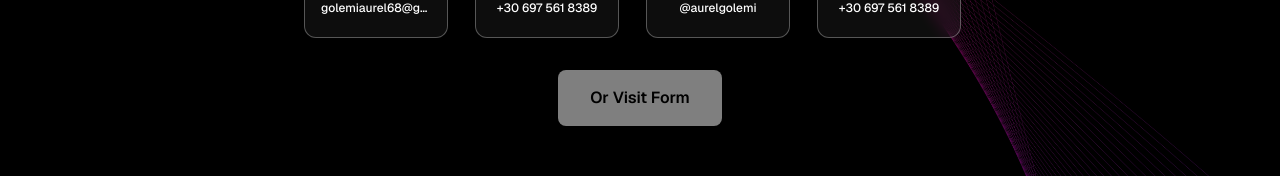
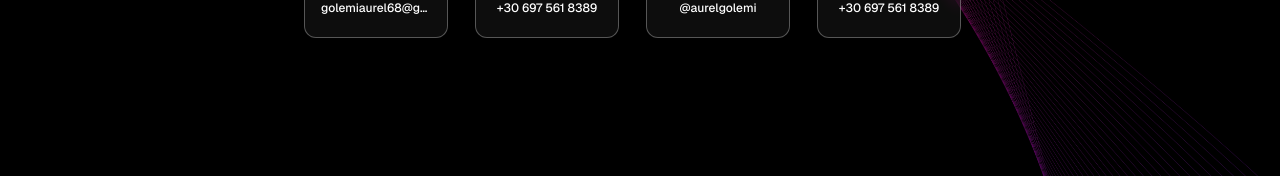
Before and after one commit to AurelGolemi/Aurel-Golemi-Pro-Website, a Next.js app: page / in a window 1280 px wide. Shown: the part 3285-3461 px from the top of the page. Built offline with nearby package versions, Linux system fonts and the light colour scheme.

Commit message:
Removed Button

```diff
--- a/app/page.tsx
+++ b/app/page.tsx
@@ -296,13 +296,6 @@ export default function Portfolio() {
             ))}
           </div>
         </div>
-        <div className="flex justify-center mt-8">
-          <Link href="/Contact/">
-            <button type="submit" className="bg-white text-black font-semibold px-8 py-4 rounded-lg hover:scale-105 transition-all duration-300 hover:shadow-lg active:scale-95 cursor-pointer">
-              Or Visit Form
-            </button>
-          </Link>
-        </div>
       </section>
 
       {/* FOOTER */}
```
